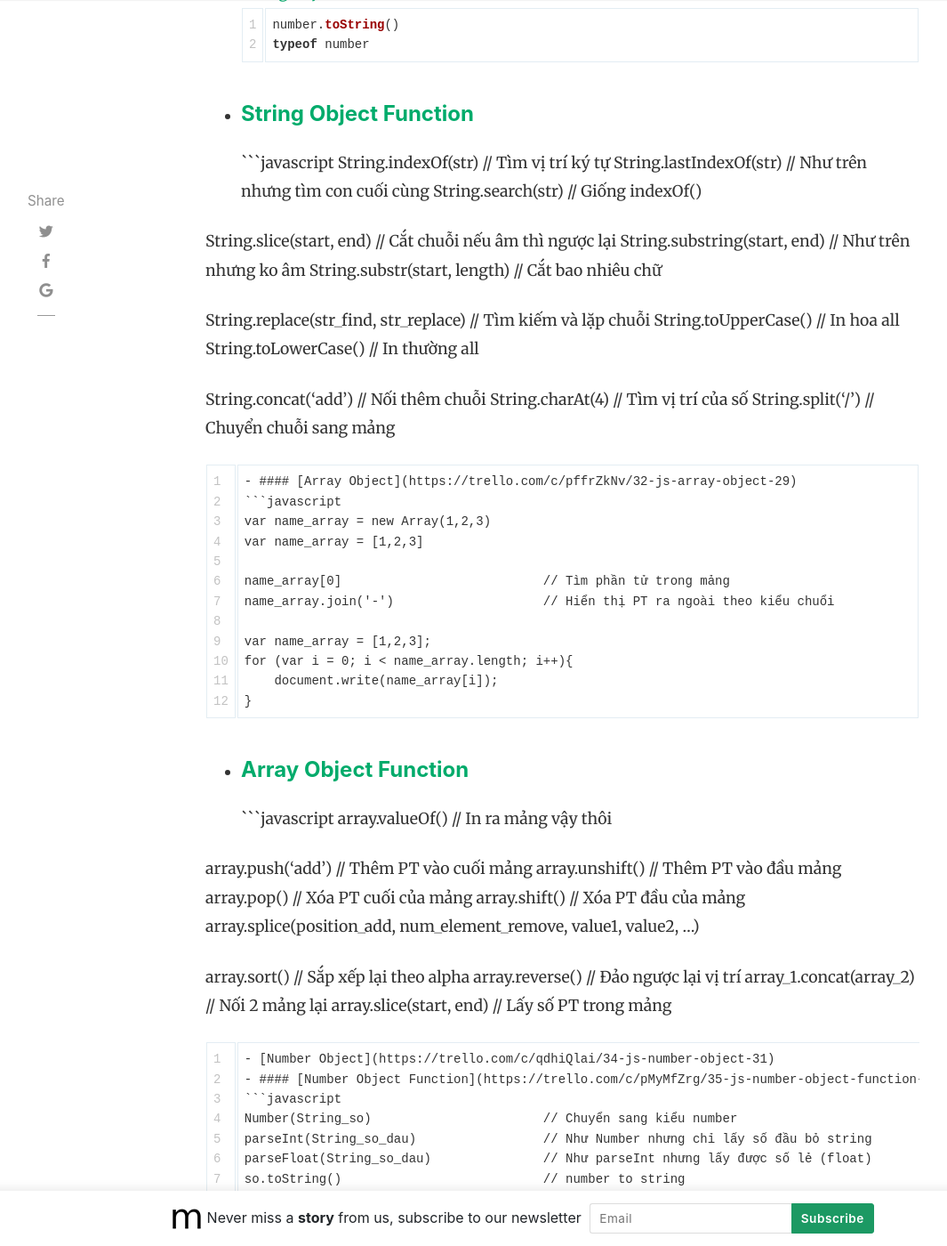
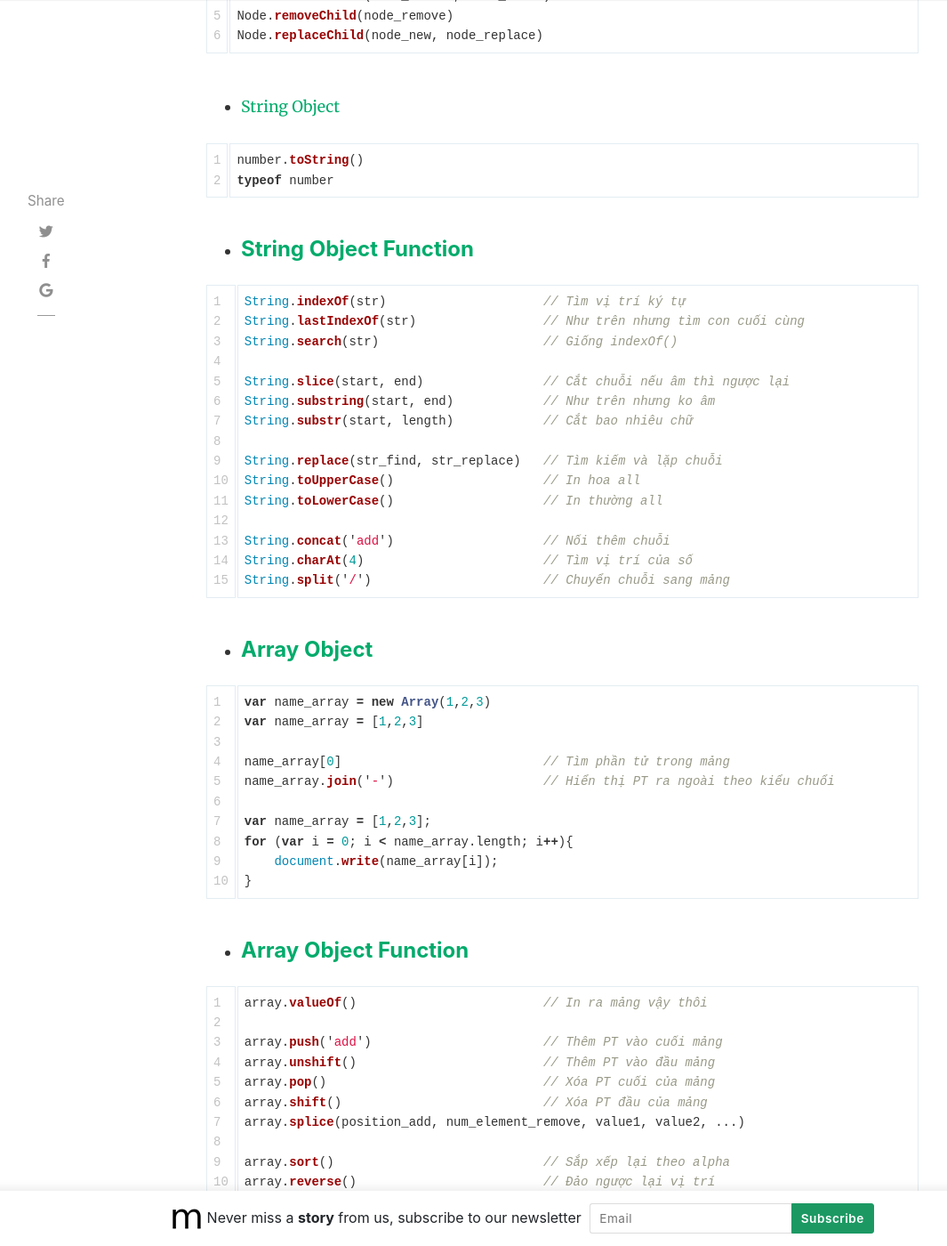
Before and after one commit to nghti/learn-remember, a Jekyll site: the page built from _posts/2019-04-22-javascript.md, in a window 1280 px wide and 1400 px high, scrolled down 2745 px. Shown: the whole window at 89% size, without its empty margins (54-1119 px from the left). Built offline with Jekyll 4.4.1, drawn with Linux system fonts in a browser that asks for light colours; nearby versions of some CDN libraries; our own code applies the rules of GitHub Pages for plain Markdown files; comment, search, counter and statistics services are not loaded; part of the change alters nothing that is shown; some of the changed text lies outside the part shown.

Commit message:
ipdate javascript

````diff
--- a/_posts/2019-04-22-javascript.md
+++ b/_posts/2019-04-22-javascript.md
@@ -17,6 +17,7 @@
 - [Vòng lặp while, do while](https://trello.com/c/pDQ9C9GU/16-js-v%C3%B2ng-l%E1%BA%B7p-while-do-while-13)
 - [break, continue](https://trello.com/c/qo6IcEVI/17-js-l%E1%BB%87nh-break-continue-14)
 - #### [Sự kiện trong javascript](https://trello.com/c/NsMWxLHg/18-js-sự-kiện-event-là-gì-15)
+
 ```html
 STT	Event Name	    Description
 1	onclick             Xảy ra khi click vào thẻ HTML
@@ -36,18 +37,29 @@ STT	Event Name	    Description
 16	oncut	            Xảy ra khi bạn cắt nội dung của thẻ
 17	onpaste	            Xảy ra khi bạn dán nội dung vào thẻ
 ```
+
 - #### [Thêm sự kiện bằng javascrip & for](https://trello.com/c/sFHdiH08/19-js-thêm-sự-kiện-event-16)
+
+```javascript
+elementObject.eventName  = function(){
+    // do something
+};
+```
+
 - [return true/false](https://trello.com/c/JGaACbVx/20-js-return-true-false-17)
 - [sự kiện onload](https://trello.com/c/LxcgVCHs/21-js-sự-kiện-onload-18)
 - #### [addEventListener](https://trello.com/c/VK7T4Qxn/22-js-hàm-addeventlistener-19)
+
 ```javascript
 elementObject.addEventListener('eventName', function(e){
     // do something
 });
 ```
+
 - [removeEventListener](https://trello.com/c/0C6JqmyI/23-js-hàm-removeeventlistener-20)
 - [DOM là gì?](https://trello.com/c/mHZzhQUp/24-js-dom-là-gì-21)
 - #### [DOM Element](https://trello.com/c/qOtlzmLX/25-js-dom-element-22)
+
 ```javascript
 var element = document.getElementById('website')
 document.getElementsByTagName('input');
@@ -56,7 +68,9 @@ document.querySelectorAll("div input.website"
 element.value
 element[0].value
 ```
+
 - #### [DOM HTML](https://trello.com/c/PpvIPtcC/26-js-dom-html-23)
+
 ```javascript
 var html = document.getElementById("content")
 html.innerHTML
@@ -66,13 +80,17 @@ html.attributeName = "new value"
 >>
 html.type = "button"
 ```
+
 - #### [DOM CSS](https://trello.com/c/qCl10JA9/27-js-dom-css-24)
+
 ```javascript
 document.getElementById("object").style.cssName = 'something';
 >>
 document.getElementById("object").style.background = 'red';
 ```
+
 - #### [DOM Nodes](https://trello.com/c/L0Wvf20O/28-js-dom-nodes-25)
+
 ```javascript
 document.createElement('h2')
 document.createTextNode('text')
@@ -81,12 +99,16 @@ Node.insertBefore(node_insert, node_child)
 Node.removeChild(node_remove)
 Node.replaceChild(node_new, node_replace)
 ```
+
 - [String Object](https://trello.com/c/LTxZALUI/30-js-string-object-27)
+
 ```javascript
 number.toString()
 typeof number
 ```
+
 - #### [String Object Function](https://trello.com/c/mNFplg4v/31-js-string-object-function-28)
+
 ```javascript
 String.indexOf(str)                     // Tìm vị trí ký tự
 String.lastIndexOf(str)                 // Như trên nhưng tìm con cuối cùng
@@ -104,7 +126,9 @@ String.concat('add')                    // Nối thêm chuỗi
 String.charAt(4)                        // Tìm vị trí của số
 String.split('/')                       // Chuyển chuỗi sang mảng
 ```
+
 - #### [Array Object](https://trello.com/c/pffrZkNv/32-js-array-object-29)
+
 ```javascript
 var name_array = new Array(1,2,3)
 var name_array = [1,2,3]
@@ -117,7 +141,9 @@ for (var i = 0; i < name_array.length; i++){
     document.write(name_array[i]);
 }
 ```
+
 - #### [Array Object Function](https://trello.com/c/JGtZNjLs/33-js-array-object-function-30)
+
 ```javascript
 array.valueOf()                         // In ra mảng vậy thôi
 
@@ -132,8 +158,10 @@ array.reverse()                         // Đảo ngược lại vị trí
 array_1.concat(array_2)                 // Nối 2 mảng lại
 array.slice(start, end)                 // Lấy số PT trong mảng
 ```
+
 - [Number Object](https://trello.com/c/qdhiQlai/34-js-number-object-31)
 - #### [Number Object Function](https://trello.com/c/pMyMfZrg/35-js-number-object-function-32)
+
 ```javascript
 Number(String_so)                       // Chuyển sang kiểu number
 parseInt(String_so_dau)                 // Như Number nhưng chỉ lấy số đầu bỏ string
@@ -143,6 +171,7 @@ so.toFixed(n)                           // Làm tròn n số lẻ
 so.toPrecision(n)                       // Lấy n số lẻ
 valueOf()                               // Lấy giá trị gi đó
 ```
+
 - #### [Date Object](https://trello.com/c/C07RqZRU/36-js-date-object-33)
 
 ```html
@@ -163,6 +192,7 @@ Short new Date("03/25/2015")
 ```
 
 - #### [Date Object Function](https://trello.com/c/fEPjquEY/37-js-date-object-function-34)
+
 ```javascript
 new Date().getDate()                    // lấy ngày (1 - 31)
 new Date().getDay()                     // lấy ngày trong tuần (0-6)
@@ -178,6 +208,7 @@ new Date().getTime()                    // thời gian đã được convert san
 new Date().setDate(20)                  // Thêm ngày 20
 ...
 ```
+
 - [Hàm typeof](https://trello.com/c/0Kj1fKad/38-js-hàm-typeof-35)
 - [BOM là gì?](https://trello.com/c/yrdLKCEJ/39-js-bom-là-gì-36)
 - #### [BOM Window](https://trello.com/c/nbvXKzip/40-js-bom-window-37)
@@ -192,6 +223,7 @@ windowObj.close()
 windowObj.moveTo(top, left)
 windowObj.resizeTo(width, height)
 ```
+
 - #### [BOM Location](https://trello.com/c/JBD0GqIm/41-js-bom-location-38)
 > location : chuyên dùng xử lý URL của trang web
 
@@ -215,17 +247,22 @@ hash                                    // ( #12 )
 port                                    // ( 8080 )
 search                                  // lấy phần query string của URL
 ```
+
 - #### [BOM History](https://trello.com/c/R80gSkSR/42-js-bom-history-39)
+
 ```javascript
 window.history.length                   // Số trang đã lưu trong history
 window.history.back()                   // Trở lại trang trước
 window.history.forward()                // Đi tới trang tiếp sai khi đã back()
 window.history.go(-4)                   // Trở lại trang cách đây -4 lần
 ```
+
 - #### [BOM Cookie](https://trello.com/c/GLLLvPOi/43-js-bom-cookie-40)
+
 ```javascript
 document.cookie="website=freetuts.net; expires=Thu, 0 Dec 2015 12:00:00 UTC";
 ```
+
 - [BOM Window Navigator](https://trello.com/c/8PUFCaiJ/44-js-bom-window-navigator-41)
 > Window Navigator: Để kiểm tra thông tin người dùng như trình duyệt, hệ điều hành, cookie ...
 
@@ -237,7 +274,9 @@ navigator.appVersion / navigator.userAgent
 navigator.platform
 navigator.language
 ```
+
 - [BOM Screen](https://trello.com/c/fjIMtZji/45-js-bom-screen-42)
+
 ```javascript
 screen.width
 screen.height
@@ -246,7 +285,9 @@ screen.availHeight
 screen.colorDepth
 screen.pixelDepth
 ```
+
 - #### [Object là gì?](https://trello.com/c/xmiQTwXR/46-js-object-là-gì-43)
+
 ```js
 var Comment = new Object()
 var Comment = {}
````
